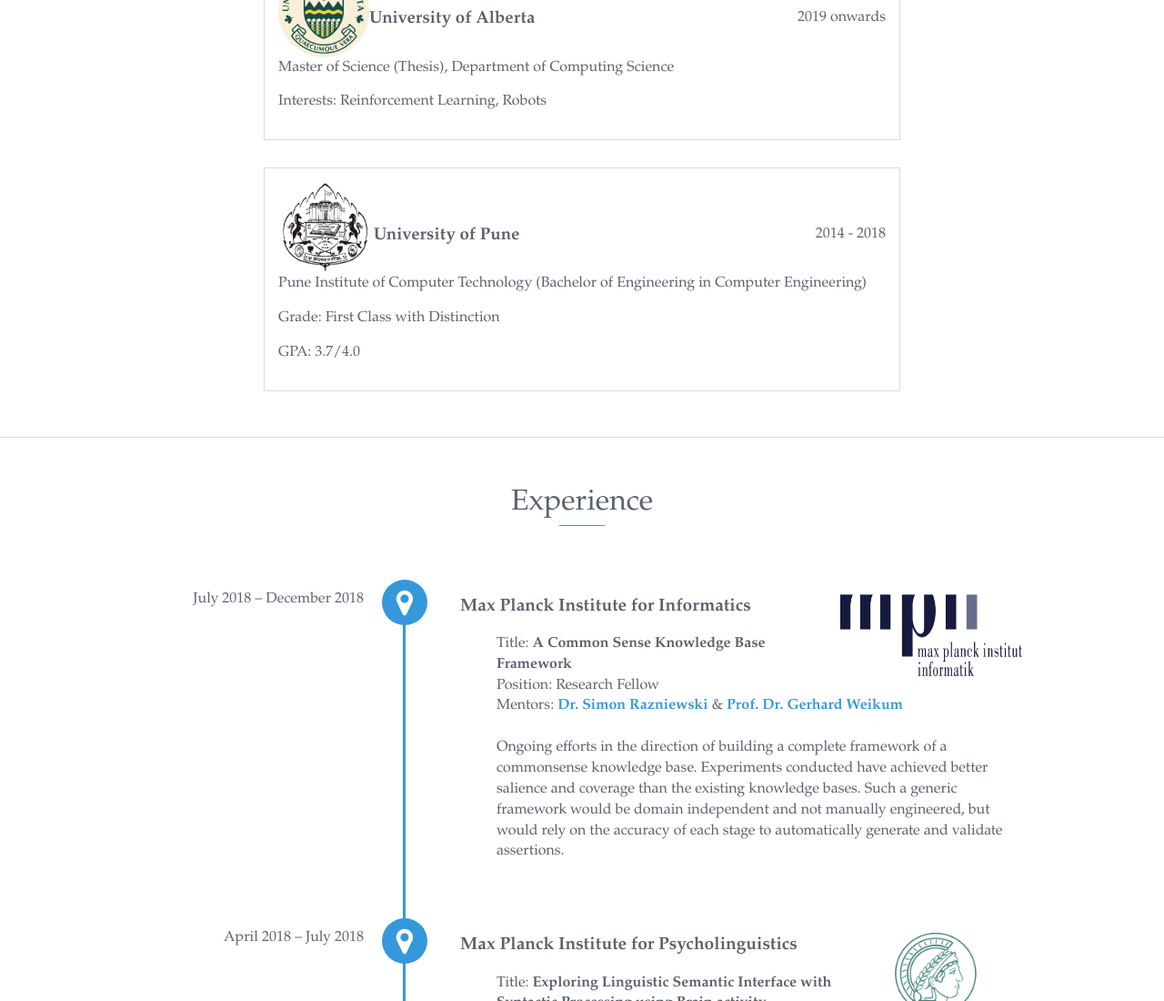
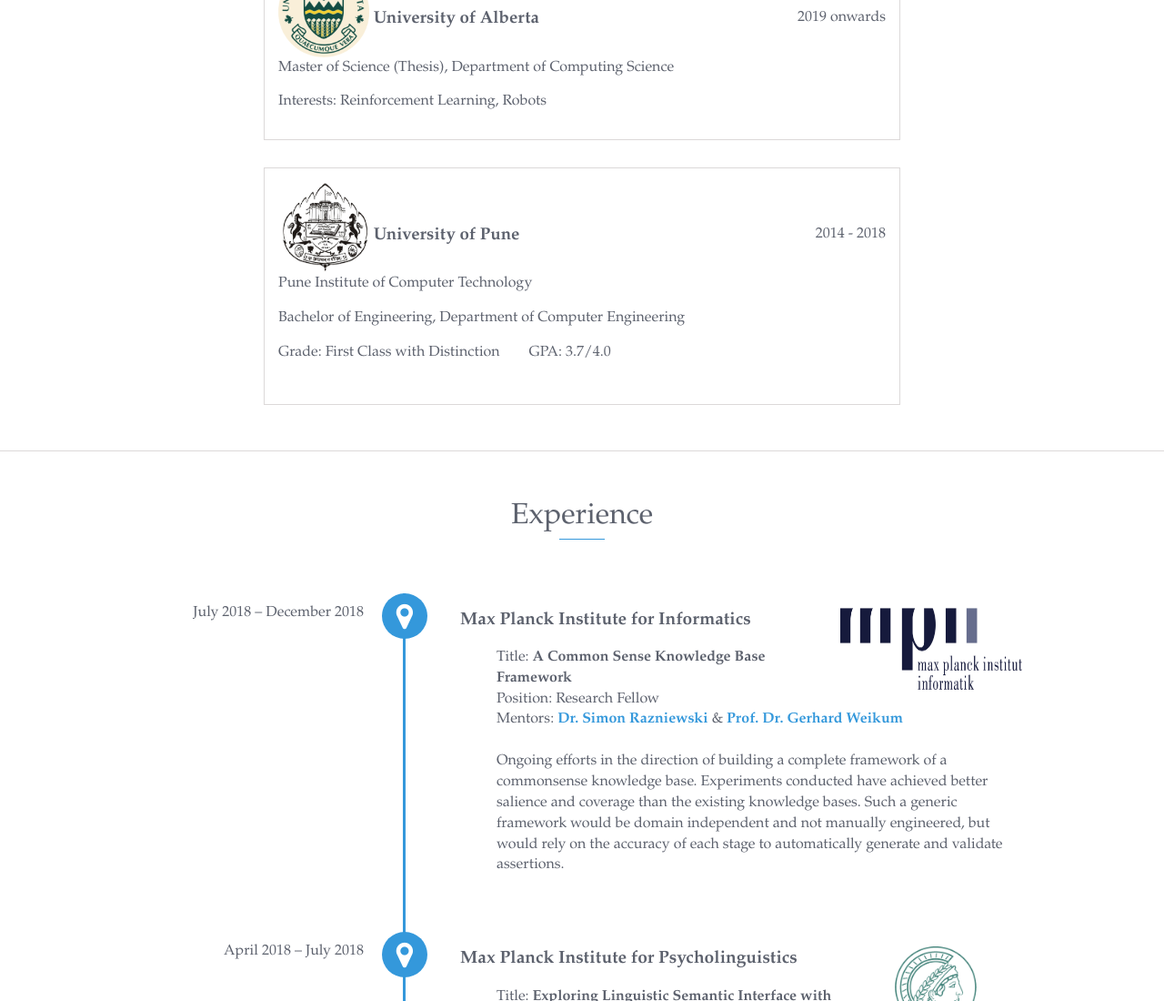
Before and after one commit to architsakhadeo/architsakhadeo.github.io, a website: page index.html in a window 1280 px wide. Shown: the part 1616-2716 px from the top of the page at 91% size. Drawn offline with nearby package versions, Linux system fonts and the light colour scheme; files that its build step writes are made by us from their sources.

Commit message:
minor changes made

```diff
--- a/index.html
+++ b/index.html
@@ -218,7 +218,7 @@
         <div class="education-block">
             <a href="https://www.ualberta.ca/index.html"><img src="images/ualberta.svg.png" height='100' width='100' align='left'/></a>
             <br><br>
-            <h3><b>University of Alberta</b></h3>
+            <h3><b>&nbsp;University of Alberta</b></h3>
             <span class="education-date"> 2019 onwards </span>
             <h4>Master of Science (Thesis), Department of Computing Science</h4>
             <h4>Interests: Reinforcement Learning, Robots</h4>
@@ -241,9 +241,10 @@
         	<br><br>
             <h3><b>&nbsp;University of Pune</b></h3>
             <span class="education-date"> 2014 - 2018</span>
-            <h4>Pune Institute of Computer Technology (Bachelor of Engineering in Computer Engineering)</h4>
-            <h4>Grade: First Class with Distinction</h4>
-            <h4>GPA: 3.7/4.0</h4>
+            <h4>Pune Institute of Computer Technology</h4>
+            <h4>Bachelor of Engineering, Department of Computer Engineering</h4>
+            <h4>Grade: First Class with Distinction &nbsp;&nbsp;&nbsp;&nbsp;&nbsp;&nbsp; GPA: 3.7/4.0</h4>
+            <h4></h4>
             <!--<p>
             </p> -->
         </div>
```
